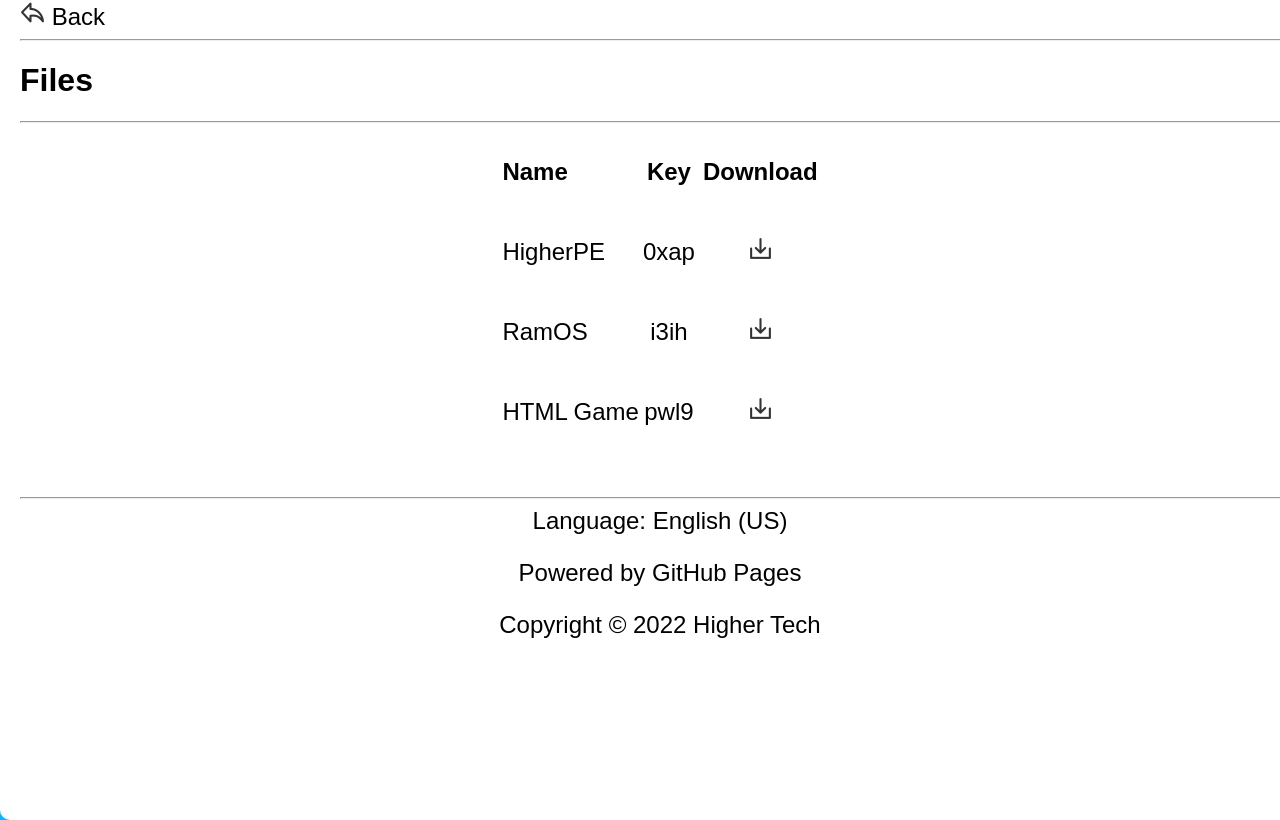
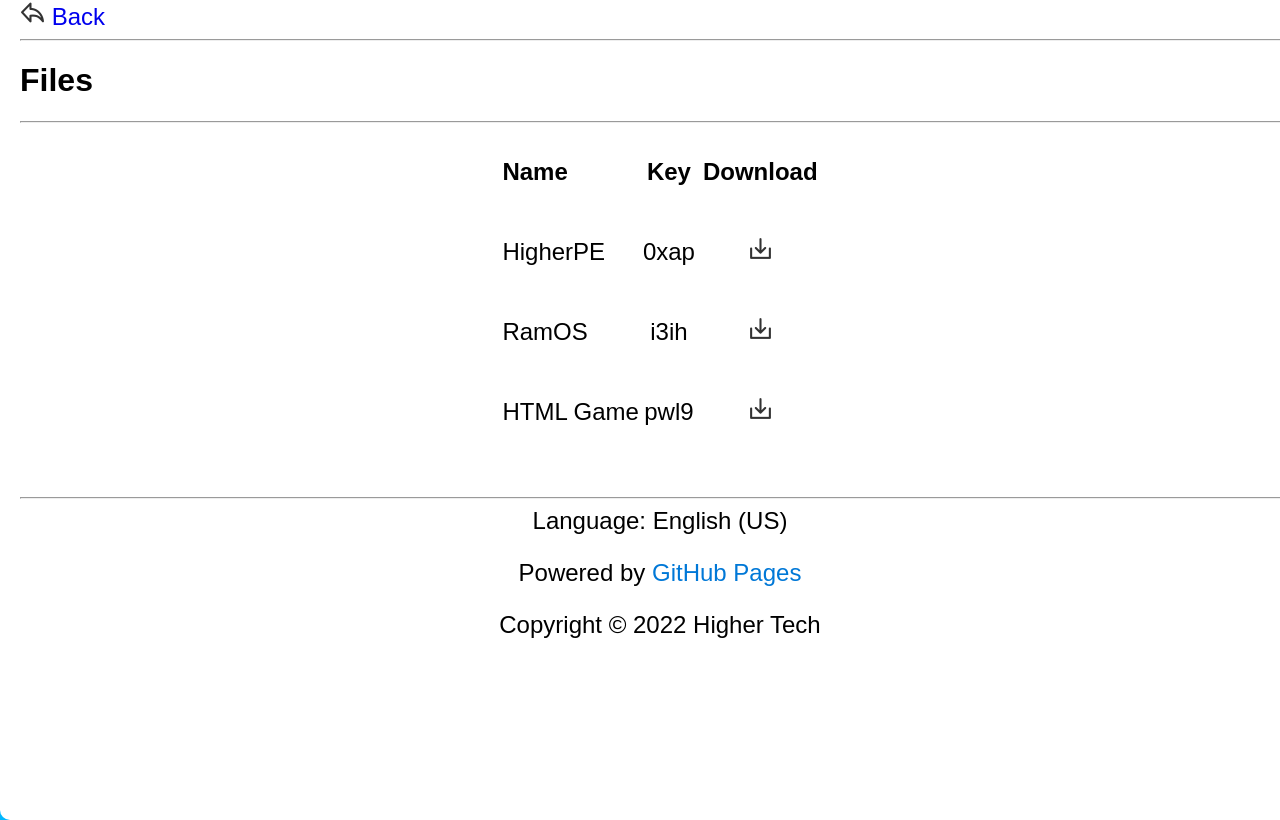
Before and after one commit to HigheriTech/HigheriTech.github.io, a PHP site: page /en-us/files.html in a window 1280 px wide. Run offline with PHP 8.4, Linux system fonts and the light colour scheme.

Commit message:
Update style.css

```diff
--- a/style.css
+++ b/style.css
@@ -1,5 +1,4 @@
 * {
-  color: #000000;
   text-decoration: none;
   font-family: 'Microsoft YaHei UI', Arial;
 }
```
